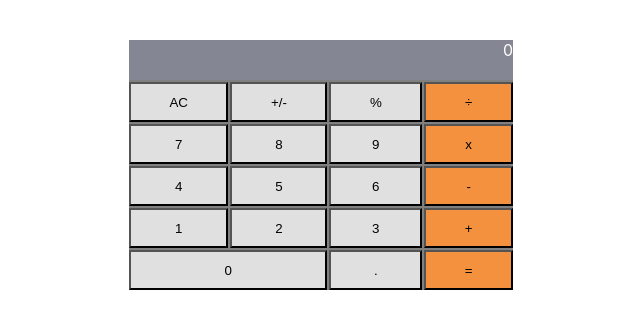
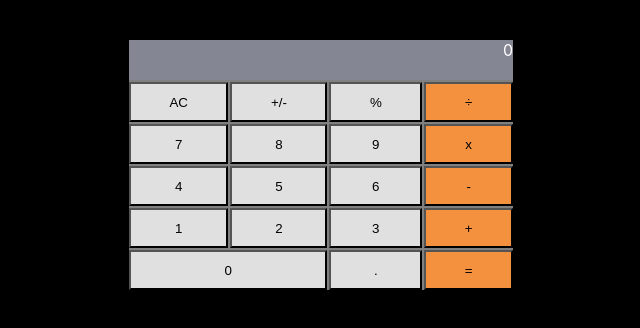
Before and after one commit to tumainimaganiko/math-magicians, a React (Create React App) app: page / in a window 1280 px wide. Shown: the top 328 px of the page, without its empty margins (319-959 px from the left). Built offline with nearby package versions, Linux system fonts and the light colour scheme.

Commit message:
Update Display CSS

```diff
--- a/src/App.css
+++ b/src/App.css
@@ -1,3 +1,7 @@
+body {
+  background-color: black;
+}
+
 .container {
   display: grid;
   grid-template-columns: auto auto auto auto;
@@ -9,7 +13,7 @@
   margin: 40px auto;
 }
 
-.container span {
+.container button {
   padding: 8px 1px;
 }
 
```
